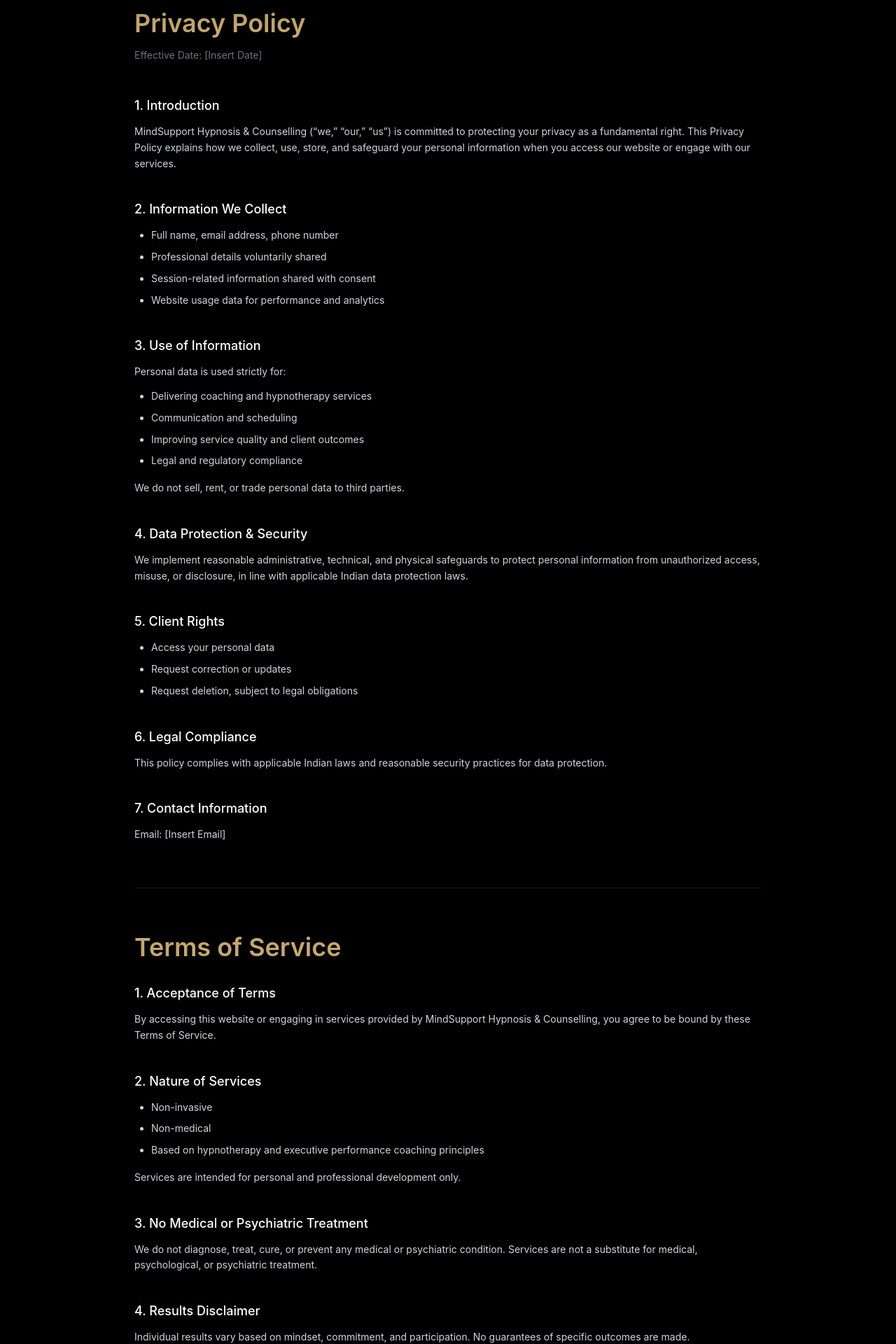
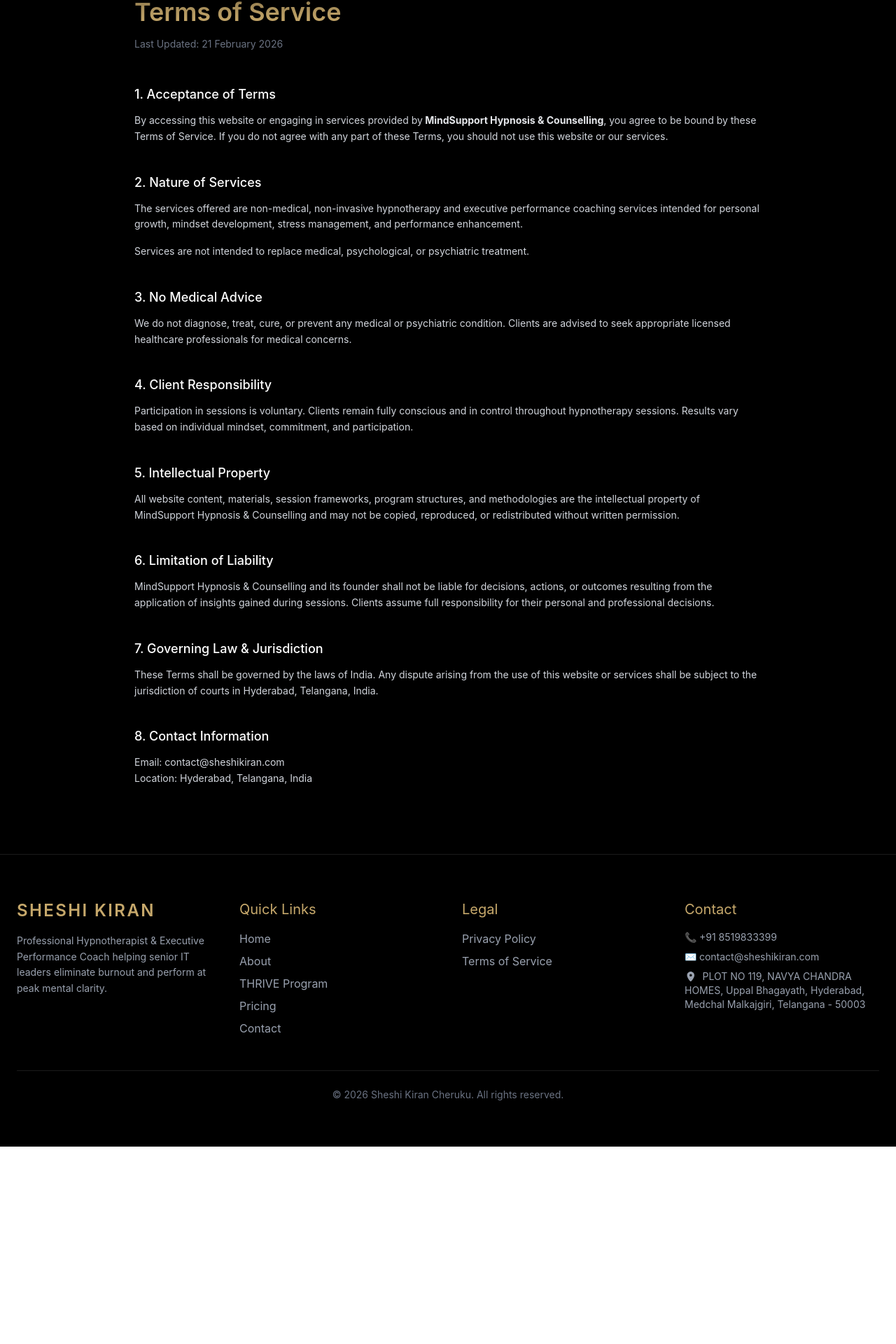
Before and after one commit to Sujal1091/hypno-premium-site, a React (Vite) app: page /terms-of-service in a window 1280 px wide. Shown: the part 99-2019 px from the top of the page at 70% size. After the commit the page ends 1737 px from the top, so only its background shows below. Built offline with nearby package versions, Linux system fonts and the light colour scheme.

Commit message:
terms and condition pages added

```diff
--- a/src/App.jsx
+++ b/src/App.jsx
@@ -8,6 +8,7 @@
 import Program from "./pages/Program";
 import Layout from "./components/Layout";
 import PrivacyPolicy from "./pages/privacy-policy";
+import TermsOfService from "./pages/Terms-of-service";
 
 function App() {
   const [loading, setLoading] = useState(true);
@@ -29,7 +30,7 @@
           <Route path="/contact" element={<Contact />} />
           <Route path="/program" element={<Program />} />
           <Route path="/privacy-policy" element={<PrivacyPolicy />} />
-          <Route path="/terms-of-service" element={<PrivacyPolicy />} />
+          <Route path="/terms-of-service" element={<TermsOfService />} />
           </Route>
         </Routes>
       </BrowserRouter>
--- a/src/components/Footer.jsx
+++ b/src/components/Footer.jsx
@@ -1,7 +1,7 @@
 import { Link } from "react-router-dom";
 import { FontAwesomeIcon } from "@fortawesome/react-fontawesome";
 import { faLocationDot } from "@fortawesome/free-solid-svg-icons";
-import PrivacyPolicy from "../pages/privacy-policy";
+
 
 export default function Footer() {
     return (
@@ -24,7 +24,7 @@
         <div>
         <h3 className="text-xl text-[#c6a86b] mb-4">Quick Links</h3>
         <ul className="space-y-2 text-gray-400">
-           <li><Link to="/" className="hover:text-[#c6a86b] transition">Home</Link></li>
+            <li><Link to="/" className="hover:text-[#c6a86b] transition">Home</Link></li>
             <li><Link to="/about" className="hover:text-[#c6a86b] transition">About</Link></li>
             <li><Link to="/program" className="hover:text-[#c6a86b] transition">THRIVE Program</Link></li>
             <li><Link to="/pricing" className="hover:text-[#c6a86b] transition">Pricing</Link></li>
@@ -36,8 +36,6 @@
         <h3 className="text-xl text-[#c6a86b] mb-4">Legal</h3>
         <ul className="space-y-2 text-gray-400">
             <li><Link to="/privacy-policy" className="hover:text-[#c6a86b] transition">Privacy Policy</Link></li>
-            <li><Link to="/refund-policy" className="hover:text-[#c6a86b] transition">Refund Policy</Link></li>
-            <li><Link to="/disclaimer" className="hover:text-[#c6a86b] transition">Disclaimer</Link></li>
             <li><Link to="/terms-of-service" className="hover:text-[#c6a86b] transition">Terms of Service</Link></li>
         </ul>
         </div>
--- /dev/null
+++ b/src/pages/Terms-of-service.jsx
@@ -0,0 +1,124 @@
+    export default function TermsOfService() {
+    return (
+        <section className="bg-black text-gray-300 min-h-screen px-6 md:px-20 py-24">
+        <div className="max-w-4xl mx-auto">
+
+            <h1 className="text-3xl md:text-4xl font-semibold text-[#c6a86b] mb-4">
+            Terms of Service
+            </h1>
+
+            <p className="text-sm text-gray-500 mb-12">
+            Last Updated: 21 February 2026
+            </p>
+
+            <div className="space-y-10 text-sm leading-relaxed">
+
+            {/* 1 */}
+            <div>
+                <h2 className="text-lg font-medium text-white mb-3">
+                1. Acceptance of Terms
+                </h2>
+                <p>
+                By accessing this website or engaging in services provided by
+                <strong className="text-gray-200"> MindSupport Hypnosis & Counselling</strong>,
+                you agree to be bound by these Terms of Service. If you do not
+                agree with any part of these Terms, you should not use this website
+                or our services.
+                </p>
+            </div>
+
+            {/* 2 */}
+            <div>
+                <h2 className="text-lg font-medium text-white mb-3">
+                2. Nature of Services
+                </h2>
+                <p>
+                The services offered are non-medical, non-invasive hypnotherapy
+                and executive performance coaching services intended for personal
+                growth, mindset development, stress management, and performance
+                enhancement.
+                </p>
+                <p className="mt-4">
+                Services are not intended to replace medical, psychological,
+                or psychiatric treatment.
+                </p>
+            </div>
+
+            {/* 3 */}
+            <div>
+                <h2 className="text-lg font-medium text-white mb-3">
+                3. No Medical Advice
+                </h2>
+                <p>
+                We do not diagnose, treat, cure, or prevent any medical or
+                psychiatric condition. Clients are advised to seek appropriate
+                licensed healthcare professionals for medical concerns.
+                </p>
+            </div>
+
+            {/* 4 */}
+            <div>
+                <h2 className="text-lg font-medium text-white mb-3">
+                4. Client Responsibility
+                </h2>
+                <p>
+                Participation in sessions is voluntary. Clients remain fully
+                conscious and in control throughout hypnotherapy sessions.
+                Results vary based on individual mindset, commitment, and
+                participation.
+                </p>
+            </div>
+
+            {/* 5 */}
+            <div>
+                <h2 className="text-lg font-medium text-white mb-3">
+                5. Intellectual Property
+                </h2>
+                <p>
+                All website content, materials, session frameworks, program
+                structures, and methodologies are the intellectual property
+                of MindSupport Hypnosis & Counselling and may not be copied,
+                reproduced, or redistributed without written permission.
+                </p>
+            </div>
+
+            {/* 6 */}
+            <div>
+                <h2 className="text-lg font-medium text-white mb-3">
+                6. Limitation of Liability
+                </h2>
+                <p>
+                MindSupport Hypnosis & Counselling and its founder shall not
+                be liable for decisions, actions, or outcomes resulting from
+                the application of insights gained during sessions. Clients
+                assume full responsibility for their personal and professional
+                decisions.
+                </p>
+            </div>
+
+            {/* 7 */}
+            <div>
+                <h2 className="text-lg font-medium text-white mb-3">
+                7. Governing Law & Jurisdiction
+                </h2>
+                <p>
+                These Terms shall be governed by the laws of India. Any dispute
+                arising from the use of this website or services shall be subject
+                to the jurisdiction of courts in Hyderabad, Telangana, India.
+                </p>
+            </div>
+
+            {/* 8 */}
+            <div>
+                <h2 className="text-lg font-medium text-white mb-3">
+                8. Contact Information
+                </h2>
+                <p>Email: contact@sheshikiran.com</p>
+                <p>Location: Hyderabad, Telangana, India</p>
+            </div>
+
+            </div>
+        </div>
+        </section>
+    );
+    }
--- a/src/pages/privacy-policy.jsx
+++ b/src/pages/privacy-policy.jsx
@@ -1,155 +1,136 @@
     export default function PrivacyPolicy() {
     return (
-        <section className="bg-black text-gray-300 min-h-screen px-6 md:px-20 py-28">
-
+        <section className="bg-black text-gray-300 min-h-screen px-6 md:px-20 py-24">
         <div className="max-w-4xl mx-auto">
 
-            {/* Page Title */}
             <h1 className="text-3xl md:text-4xl font-semibold text-[#c6a86b] mb-4">
             Privacy Policy
             </h1>
 
             <p className="text-sm text-gray-500 mb-12">
-            Effective Date: [Insert Date]
+            Last Updated: 21 February 2026
             </p>
 
-            {/* Section */}
             <div className="space-y-10 text-sm leading-relaxed">
 
+            {/* 1 */}
             <div>
-                <h2 className="text-lg font-medium text-white mb-3">1. Introduction</h2>
+                <h2 className="text-lg font-medium text-white mb-3">
+                1. Introduction
+                </h2>
                 <p>
-                MindSupport Hypnosis & Counselling (“we,” “our,” “us”) is committed to protecting
-                your privacy as a fundamental right. This Privacy Policy explains how we collect,
-                use, store, and safeguard your personal information when you access our website
-                or engage with our services.
+                MindSupport Hypnosis & Counselling (“we,” “our,” “us”) respects
+                your privacy and is committed to protecting your personal
+                information. This Privacy Policy explains how we collect,
+                use, store, and safeguard your information when you visit
+                our website or engage in our services.
                 </p>
             </div>
 
+            {/* 2 */}
             <div>
-                <h2 className="text-lg font-medium text-white mb-3">2. Information We Collect</h2>
+                <h2 className="text-lg font-medium text-white mb-3">
+                2. Information We Collect
+                </h2>
+                <p className="mb-3">
+                We may collect the following types of information:
+                </p>
                 <ul className="list-disc pl-6 space-y-2">
-                <li>Full name, email address, phone number</li>
-                <li>Professional details voluntarily shared</li>
-                <li>Session-related information shared with consent</li>
-                <li>Website usage data for performance and analytics</li>
+                <li>Full name, email address, and phone number</li>
+                <li>Information voluntarily shared during inquiry or sessions</li>
+                <li>Scheduling and communication details</li>
+                <li>Website usage data for analytics and performance improvement</li>
                 </ul>
             </div>
 
+            {/* 3 */}
             <div>
-                <h2 className="text-lg font-medium text-white mb-3">3. Use of Information</h2>
-                <p className="mb-3">Personal data is used strictly for:</p>
+                <h2 className="text-lg font-medium text-white mb-3">
+                3. How We Use Your Information
+                </h2>
                 <ul className="list-disc pl-6 space-y-2">
-                <li>Delivering coaching and hypnotherapy services</li>
-                <li>Communication and scheduling</li>
-                <li>Improving service quality and client outcomes</li>
-                <li>Legal and regulatory compliance</li>
+                <li>To communicate regarding consultations and sessions</li>
+                <li>To deliver hypnotherapy and executive coaching services</li>
+                <li>To improve service quality and client experience</li>
+                <li>To comply with legal obligations under Indian law</li>
                 </ul>
                 <p className="mt-4">
-                We do not sell, rent, or trade personal data to third parties.
+                We do not sell, rent, or trade your personal information
+                to third parties.
                 </p>
             </div>
 
+            {/* 4 */}
             <div>
-                <h2 className="text-lg font-medium text-white mb-3">4. Data Protection & Security</h2>
+                <h2 className="text-lg font-medium text-white mb-3">
+                4. Confidentiality of Sessions
+                </h2>
                 <p>
-                We implement reasonable administrative, technical, and physical safeguards to
-                protect personal information from unauthorized access, misuse, or disclosure,
-                in line with applicable Indian data protection laws.
+                All session-related discussions are treated as confidential
+                and handled with professional discretion, except where
+                disclosure is required by law.
                 </p>
             </div>
 
+            {/* 5 */}
             <div>
-                <h2 className="text-lg font-medium text-white mb-3">5. Client Rights</h2>
+                <h2 className="text-lg font-medium text-white mb-3">
+                5. Data Protection & Security
+                </h2>
+                <p>
+                We implement reasonable administrative and technical safeguards
+                to protect personal information from unauthorized access,
+                misuse, or disclosure in accordance with applicable Indian
+                data protection regulations.
+                </p>
+            </div>
+
+            {/* 6 */}
+            <div>
+                <h2 className="text-lg font-medium text-white mb-3">
+                6. Client Rights
+                </h2>
                 <ul className="list-disc pl-6 space-y-2">
-                <li>Access your personal data</li>
+                <li>Request access to your personal data</li>
                 <li>Request correction or updates</li>
                 <li>Request deletion, subject to legal obligations</li>
                 </ul>
             </div>
 
+            {/* 7 */}
             <div>
-                <h2 className="text-lg font-medium text-white mb-3">6. Legal Compliance</h2>
+                <h2 className="text-lg font-medium text-white mb-3">
+                7. Third-Party Tools
+                </h2>
                 <p>
-                This policy complies with applicable Indian laws and reasonable security
-                practices for data protection.
+                Our website may use third-party tools for analytics,
+                communication, or scheduling. These tools may collect
+                limited technical data as per their own privacy policies.
                 </p>
             </div>
 
+            {/* 8 */}
             <div>
-                <h2 className="text-lg font-medium text-white mb-3">7. Contact Information</h2>
-                <p>Email: [Insert Email]</p>
+                <h2 className="text-lg font-medium text-white mb-3">
+                8. Governing Law
+                </h2>
+                <p>
+                This Privacy Policy is governed by the laws of India.
+                Any disputes shall be subject to the jurisdiction of
+                courts in Hyderabad, Telangana, India.
+                </p>
+            </div>
+
+            {/* 9 */}
+            <div>
+                <h2 className="text-lg font-medium text-white mb-3">
+                9. Contact Information
+                </h2>
+                <p>Email: contact@sheshikiran.com</p>
+                <p>Location: Hyderabad, Telangana, India</p>
             </div>
 
             </div>
-
-            {/* Divider */}
-            <div className="border-t border-white/10 my-16"></div>
-
-            {/* Terms of Service */}
-            <h1 className="text-3xl md:text-4xl font-semibold text-[#c6a86b] mb-8">
-            Terms of Service
-            </h1>
-
-            <div className="space-y-10 text-sm leading-relaxed">
-
-            <div>
-                <h2 className="text-lg font-medium text-white mb-3">1. Acceptance of Terms</h2>
-                <p>
-                By accessing this website or engaging in services provided by
-                MindSupport Hypnosis & Counselling, you agree to be bound by these Terms of Service.
-                </p>
-            </div>
-
-            <div>
-                <h2 className="text-lg font-medium text-white mb-3">2. Nature of Services</h2>
-                <ul className="list-disc pl-6 space-y-2">
-                <li>Non-invasive</li>
-                <li>Non-medical</li>
-                <li>Based on hypnotherapy and executive performance coaching principles</li>
-                </ul>
-                <p className="mt-4">
-                Services are intended for personal and professional development only.
-                </p>
-            </div>
-
-            <div>
-                <h2 className="text-lg font-medium text-white mb-3">
-                3. No Medical or Psychiatric Treatment
-                </h2>
-                <p>
-                We do not diagnose, treat, cure, or prevent any medical or psychiatric condition.
-                Services are not a substitute for medical, psychological, or psychiatric treatment.
-                </p>
-            </div>
-
-            <div>
-                <h2 className="text-lg font-medium text-white mb-3">4. Results Disclaimer</h2>
-                <p>
-                Individual results vary based on mindset, commitment, and participation.
-                No guarantees of specific outcomes are made.
-                </p>
-            </div>
-
-            <div>
-                <h2 className="text-lg font-medium text-white mb-3">5. Intellectual Property</h2>
-                <p>
-                All website content, programs, methodologies, and materials are the intellectual
-                property of MindSupport Hypnosis & Counselling and may not be reproduced
-                without written permission.
-                </p>
-            </div>
-
-            <div>
-                <h2 className="text-lg font-medium text-white mb-3">6. Jurisdiction</h2>
-                <p>
-                Any dispute arising from the use of this website or services shall be subject
-                to the jurisdiction of Hyderabad, Telangana, India, under applicable Indian law.
-                </p>
-            </div>
-
-            </div>
-
         </div>
         </section>
     );
```
